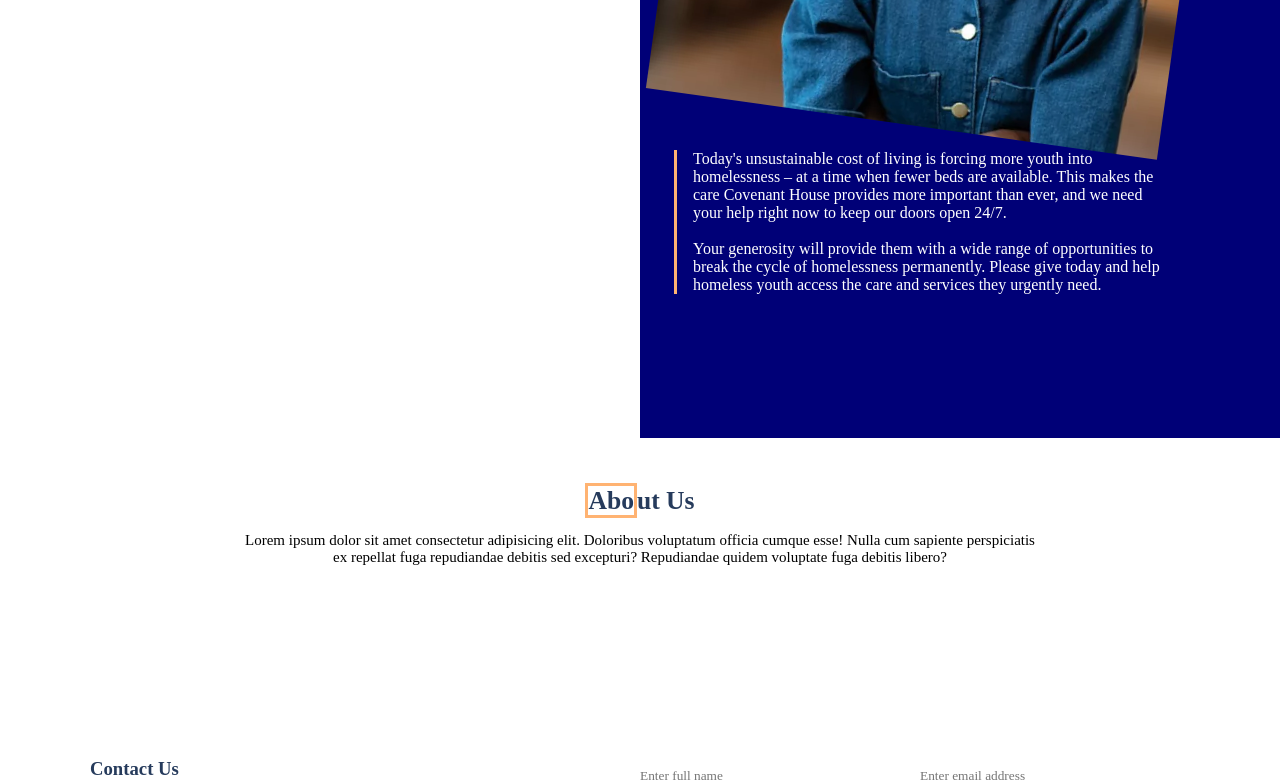
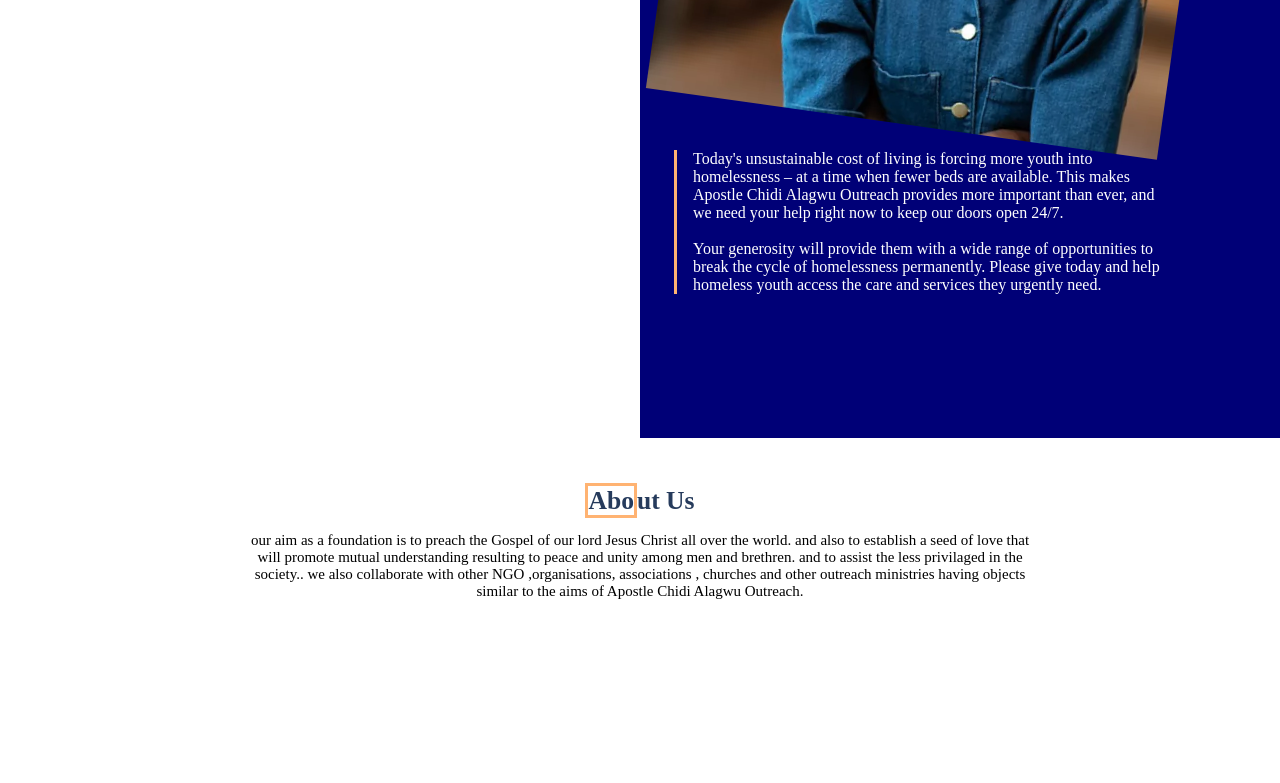
Before and after one commit to ZIONIB247/Apostle-Outreach, a React (Vite) app: page /home in a window 1280 px wide. Shown: the part 506-1289 px from the top of the page. Built offline with nearby package versions, Linux system fonts and the light colour scheme; a web font is replaced by a local one.

Commit message:
updated content

```diff
--- a/src/components/pages/Donation.jsx
+++ b/src/components/pages/Donation.jsx
@@ -44,7 +44,7 @@ const Donation = () => {
 
           <p>
             Our Donor Care team is available to answer any general inquiries
-            about Covenant House programs, policies, donations, and our
+            about Apostle Chidi Alagwu Outreach programs, policies, donations, and our
             fundraising work.
           </p>
           <br />
@@ -55,7 +55,7 @@ const Donation = () => {
           </p>
 
           <span>
-            phone: <a href="#">1-800-388-3888</a>
+            phone: <a href="#">+2348087681372</a>
           </span>
         </div>
 
--- a/src/components/subcomponents/About.jsx
+++ b/src/components/subcomponents/About.jsx
@@ -7,10 +7,11 @@ const About = () => {
         <h1><span>abo</span>ut Us</h1>
 
         <p>
-          Lorem ipsum dolor sit amet consectetur adipisicing elit. Doloribus
-          voluptatum officia cumque esse! Nulla cum sapiente perspiciatis ex
-          repellat fuga repudiandae debitis sed excepturi? Repudiandae quidem
-          voluptate fuga debitis libero?
+         our aim as a foundation is to preach the Gospel of our lord Jesus Christ all over the
+         world. and also to  establish a seed of love that will promote mutual understanding resulting
+         to peace and unity among men and brethren. and to assist the less privilaged in the society..
+         we also collaborate with other NGO ,organisations, associations , churches and other outreach
+         ministries having objects similar to the aims of Apostle Chidi Alagwu Outreach.
         </p>
       </div>
     </section>
--- a/src/components/subcomponents/Hero.jsx
+++ b/src/components/subcomponents/Hero.jsx
@@ -25,7 +25,7 @@ const Hero = () => {
             <p>
               Today's unsustainable cost of living is forcing more youth into
               homelessness – at a time when fewer beds are available. This makes
-              the care Covenant House provides more important than ever, and we
+              Apostle Chidi Alagwu Outreach provides more important than ever, and we
               need your help right now to keep our doors open 24/7.
             </p> <br />
 
```
